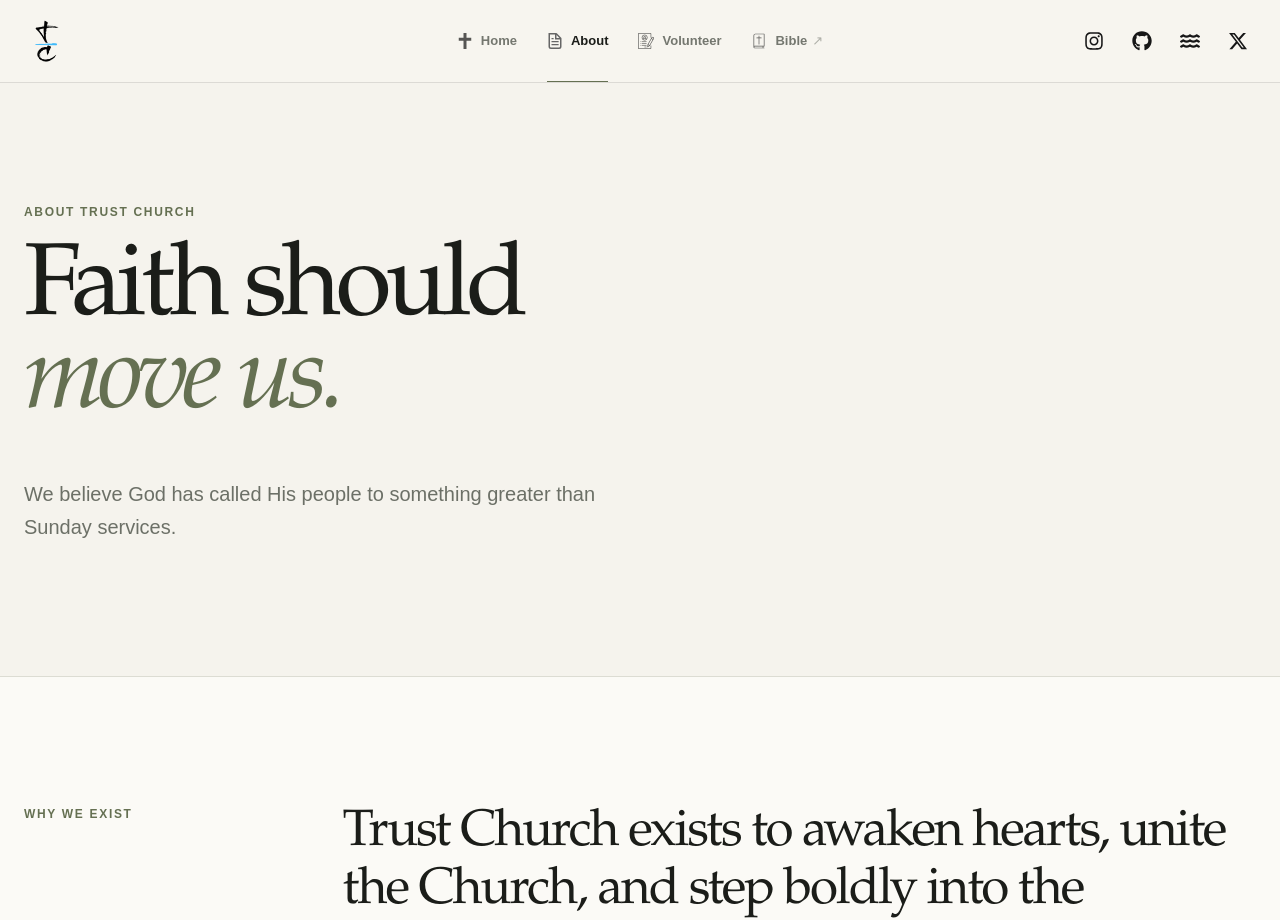
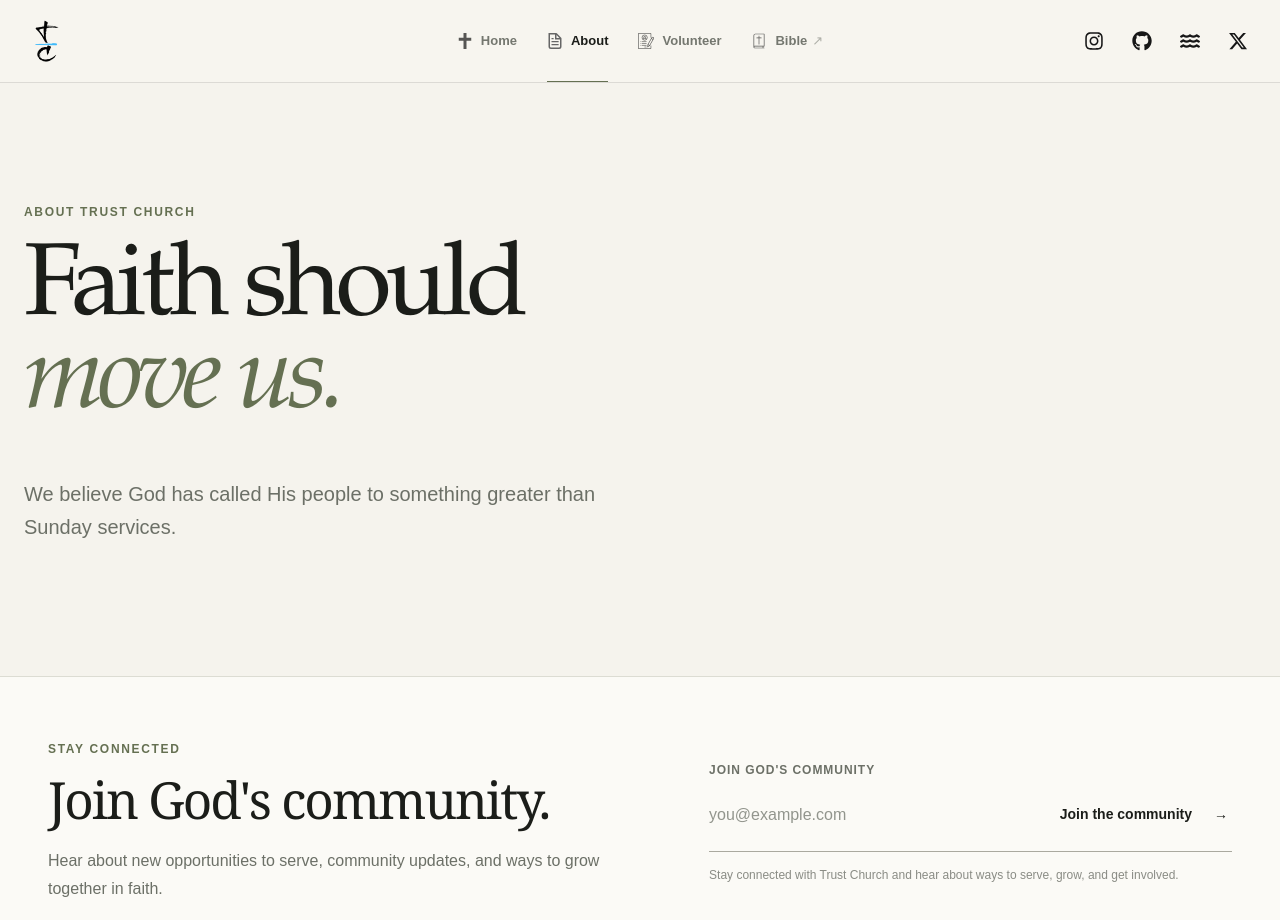
Before and after one commit to Trust-Church/trustchurch.org, a Next.js app: page /about in a window 1280 px wide. Shown: the top 920 px of the page. Built offline with nearby package versions, Linux system fonts and the light colour scheme.

Commit message:
Add member sign up to the top

```diff
--- a/src/app/about/page.tsx
+++ b/src/app/about/page.tsx
@@ -1,6 +1,7 @@
 import Link from "next/link";
 
 import styles from "./about.module.css";
+import SubscribeCallout from "@/components/SubscribeCallout";
 
 export const metadata = {
   title: "About",
@@ -27,6 +28,8 @@
           </p>
         </div>
       </section>
+
+      <SubscribeCallout />
 
       <section className={styles.introduction}>
         <div className={styles.container}>
--- /dev/null
+++ b/src/components/SubscribeCallout.tsx
@@ -0,0 +1,28 @@
+import NewsletterForm from "@/components/NewsletterForm";
+
+export default function SubscribeCallout() {
+  return (
+    <section className="border-t border-[#dcdcd3] bg-[#fbfaf6] py-14 sm:py-16">
+      <div className="mx-auto w-full max-w-7xl px-5 sm:px-8 lg:px-12">
+        <div className="grid gap-8 lg:grid-cols-[1fr_0.9fr] lg:items-center lg:gap-20">
+          <div>
+            <p className="mb-4 text-xs font-semibold uppercase tracking-[0.14em] text-[#657052]">
+              Stay connected
+            </p>
+
+            <h2 className="font-serif text-[clamp(2.25rem,4vw,3.75rem)] font-normal leading-[1.05] tracking-[-0.04em]">
+              Join God&apos;s community.
+            </h2>
+
+            <p className="mt-5 max-w-xl text-base leading-7 text-[#6c7067]">
+              Hear about new opportunities to serve, community updates, and
+              ways to grow together in faith.
+            </p>
+          </div>
+
+          <NewsletterForm />
+        </div>
+      </div>
+    </section>
+  );
+}
```
